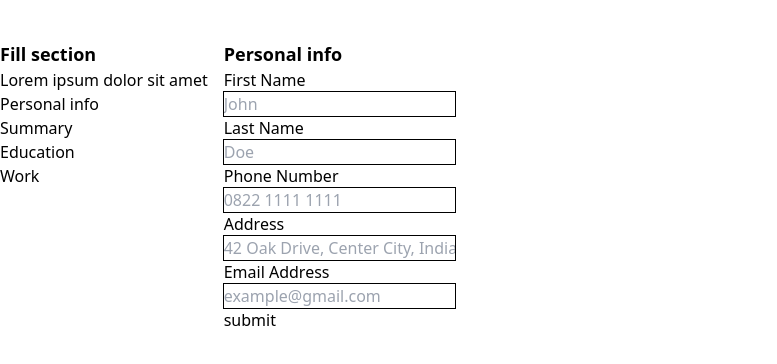
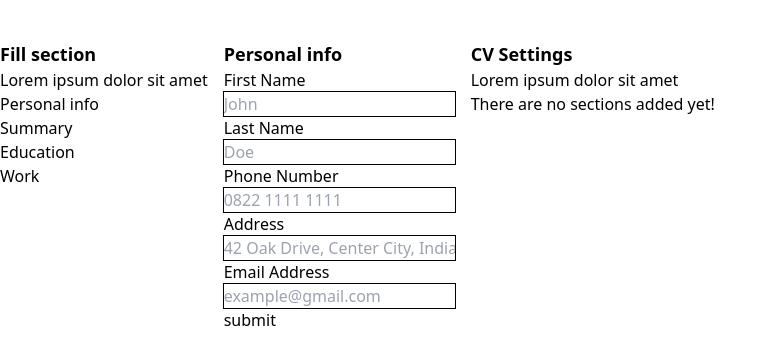
Before and after one commit to fazzaamiarso/cv-builder, a React app: page / in a window 1280 px wide. Shown: the top 364 px of the page, without its empty margins (0-777 px from the left). Built offline with nearby package versions, Linux system fonts and the light colour scheme; the HTML template or start-up script is replaced by a standard one.

Commit message:
Added CV settings column

```diff
--- /dev/null
+++ b/src/components/CVSettings/CVSettings.jsx
@@ -0,0 +1,26 @@
+const CVSettings = ({ sectionsAdded }) => {
+  return (
+    <section className="">
+      <h2 className="text-lg font-bold">CV Settings</h2>
+      <p className="">Lorem ipsum dolor sit amet</p>
+      <ul className="flex flex-col">
+        {sectionsAdded.length === 0 ? (
+          <p>There are no sections added yet!</p>
+        ) : (
+          sectionsAdded.map(section => {
+            return (
+              <li
+                key={`${section.sectionName}${Math.random()}`}
+                className="bg-blue-300"
+              >
+                {section.sectionName}
+              </li>
+            );
+          })
+        )}
+      </ul>
+    </section>
+  );
+};
+
+export default CVSettings;
--- a/src/components/EditorContainer.jsx
+++ b/src/components/EditorContainer.jsx
@@ -1,14 +1,24 @@
 import SectionSelector from './SectionSelector';
 import Form from './Forms/Form';
-import { useState } from 'react';
+import { useState, useEffect } from 'react';
+import CVSettings from './CVSettings/CVSettings';
 
 const EditorContainer = () => {
   const [currentSection, setCurrentSection] = useState('Personal info');
+  const [sectionsAdded, setSectionsAdded] = useState([]);
+
+  const handleAddInput = newInput => {
+    setSectionsAdded(prevState => [...prevState, newInput]);
+  };
+  useEffect(() => {
+    console.log(sectionsAdded);
+  }, [sectionsAdded]);
 
   return (
     <main className="w-full mt-10 flex gap-4">
       <SectionSelector onSelectSection={setCurrentSection} />
-      <Form currentSection={currentSection} />
+      <Form currentSection={currentSection} onAddInput={handleAddInput} />
+      <CVSettings sectionsAdded={sectionsAdded} />
     </main>
   );
 };
--- a/src/components/Forms/Form.jsx
+++ b/src/components/Forms/Form.jsx
@@ -3,13 +3,14 @@ import Summary from './Summary';
 import PersonalForm from './PersonalForm';
 import Education from './Education';
 
-const Form = ({ currentSection }) => {
+const Form = ({ currentSection, onAddInput }) => {
   const formMethods = useForm();
 
   const submitHandler = formValues => {
-    console.log(formValues);
+    const newInput = { ...formValues, sectionName: currentSection };
+    formMethods.reset();
+    onAddInput(newInput);
   };
-
   return (
     <main className="">
       <h2 className="text-lg font-bold">{currentSection}</h2>
--- a/src/components/Forms/PersonalForm.jsx
+++ b/src/components/Forms/PersonalForm.jsx
@@ -16,7 +16,6 @@ const PersonalForm = () => {
 
     return () => {
       unregisterAll();
-      console.log('Unmount');
     };
   }, [unregister]);
 
--- a/src/components/Forms/Summary.jsx
+++ b/src/components/Forms/Summary.jsx
@@ -8,7 +8,6 @@ const Summary = () => {
   useEffect(() => {
     return () => {
       unregister('summary');
-      console.log('Unmount');
     };
   }, [unregister]);
   return (
```
